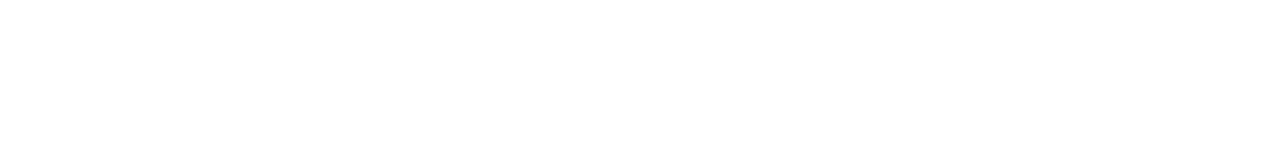
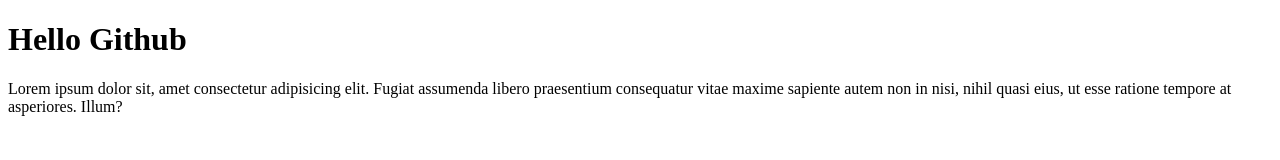
Before and after one commit to lnwcodedeveloper/gits-desktop, a plain HTML site: page index.html in a window 1280 px wide. Drawn offline with Linux system fonts and the light colour scheme.

Commit message:
add main h1 and p tag
add main h1 and p tag

```diff
--- a/index.html
+++ b/index.html
@@ -6,6 +6,7 @@
     <title>Document</title>
 </head>
 <body>
-
+    <h1>Hello Github</h1>
+    <p>Lorem ipsum dolor sit, amet consectetur adipisicing elit. Fugiat assumenda libero praesentium consequatur vitae maxime sapiente autem non in nisi, nihil quasi eius, ut esse ratione tempore at asperiores. Illum?</p>
 </body>
 </html>
```
